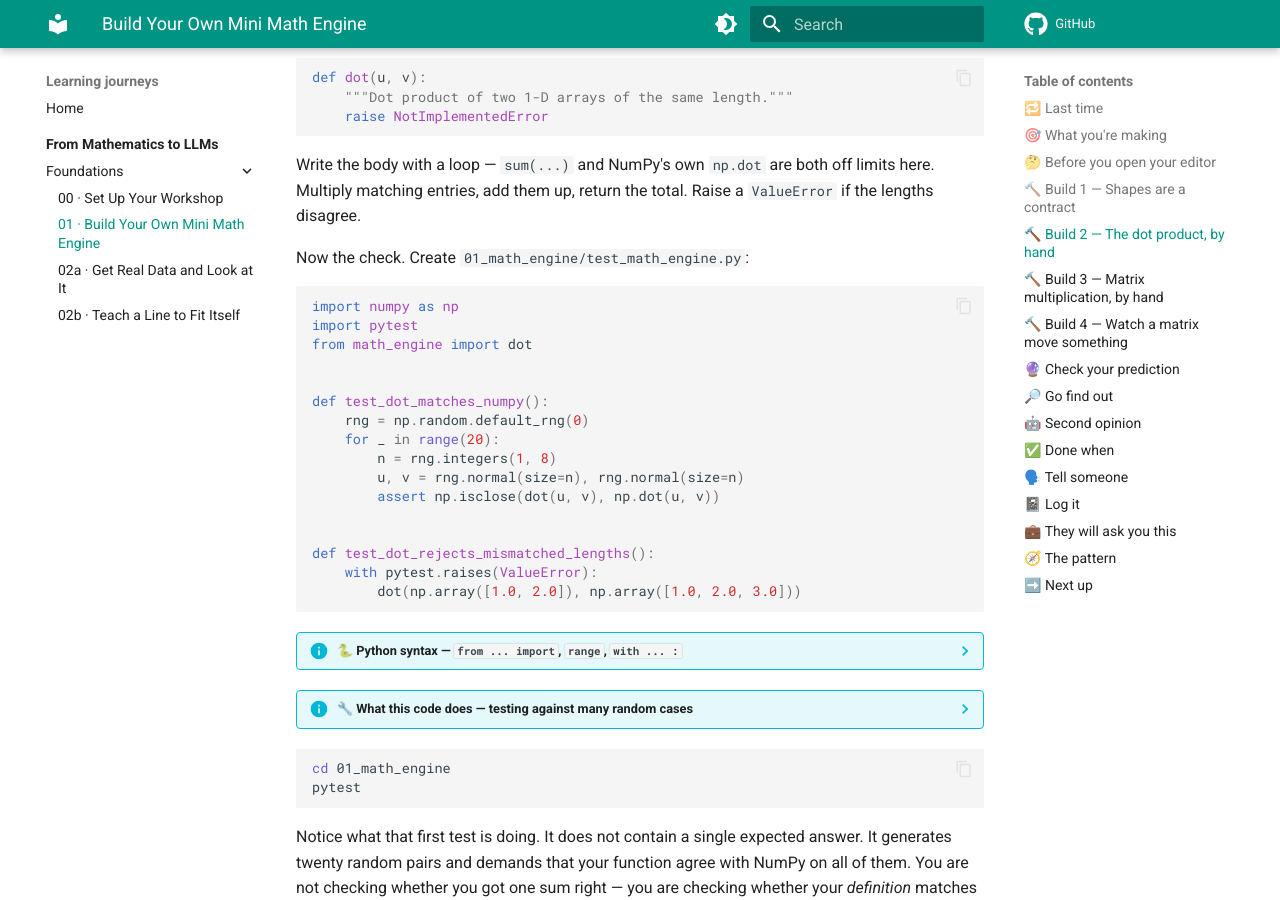
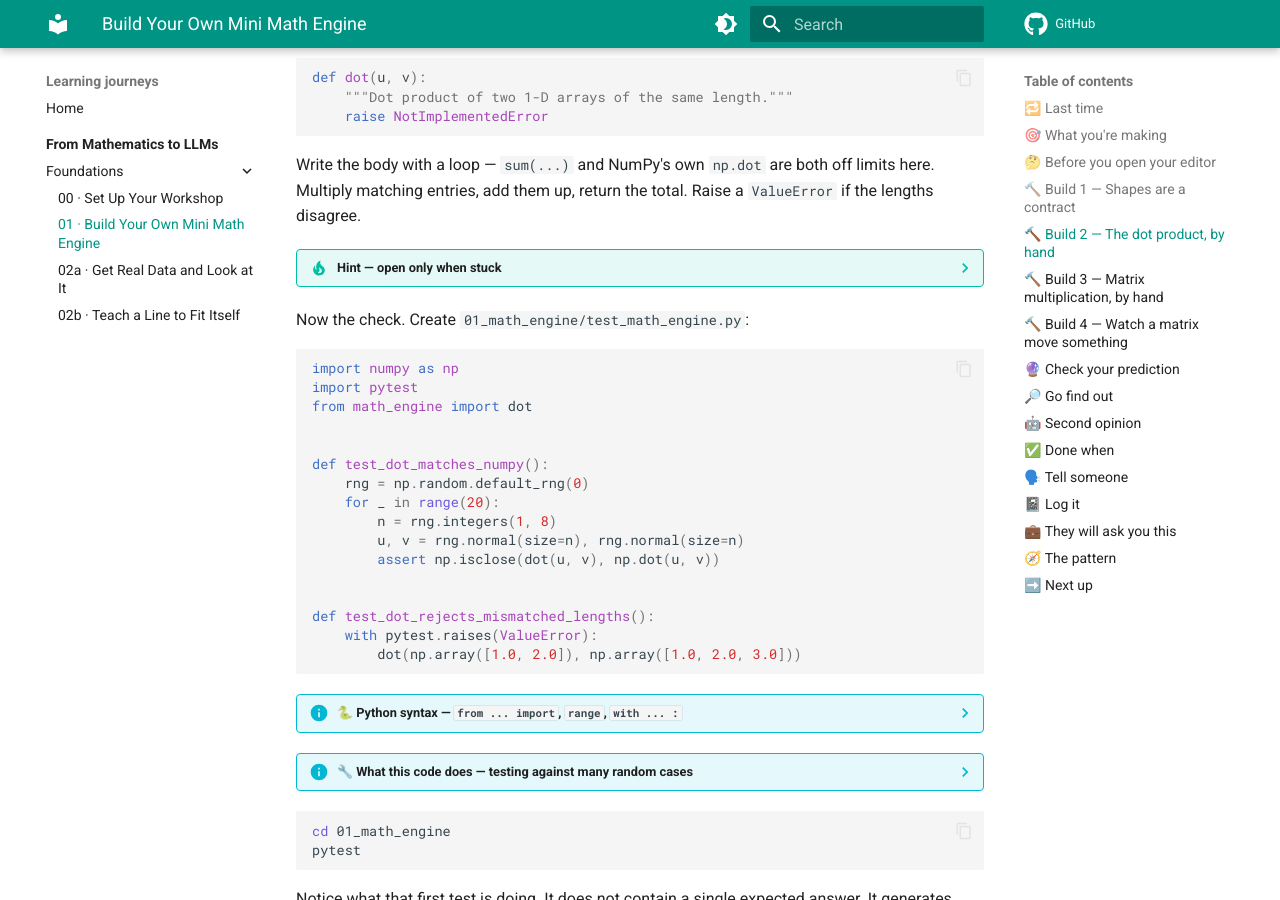
Before and after one commit to SK-Service/journey-to-ai, an MkDocs documentation site: the page built from docs/bonsai-llm/stage-01-mini-math-engine.md, in a window 1280 px wide and 900 px high, scrolled down 1947 px. Built offline with MkDocs 1.6.1 and Material for MkDocs 9.7.7, drawn with Linux system fonts in a browser that asks for light colours; comment, search, counter and statistics services are not loaded; part of the change alters nothing that is shown.

Commit message:
Fix Stage 01: add the missing hint for dot(), found by the new stub-hint check

```diff
--- a/docs/bonsai-llm/stage-01-mini-math-engine.md
+++ b/docs/bonsai-llm/stage-01-mini-math-engine.md
@@ -115,6 +115,11 @@ def dot(u, v):
 Write the body with a loop — `sum(...)` and NumPy's own `np.dot` are both off
 limits here. Multiply matching entries, add them up, return the total. Raise
 a `ValueError` if the lengths disagree.
+
+??? tip "Hint — open only when stuck"
+    Check `u.shape != v.shape` first and `raise ValueError(...)` if they
+    don't match. Then loop: `total = 0.0`, then `for i in range(len(u)):
+    total += u[i] * v[i]`. Return `total`.
 
 Now the check. Create `01_math_engine/test_math_engine.py`:
 
```
